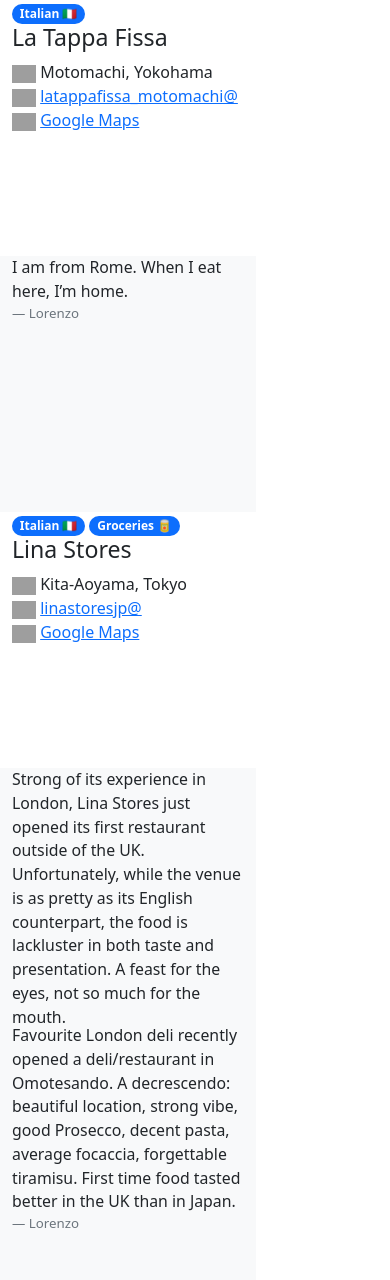
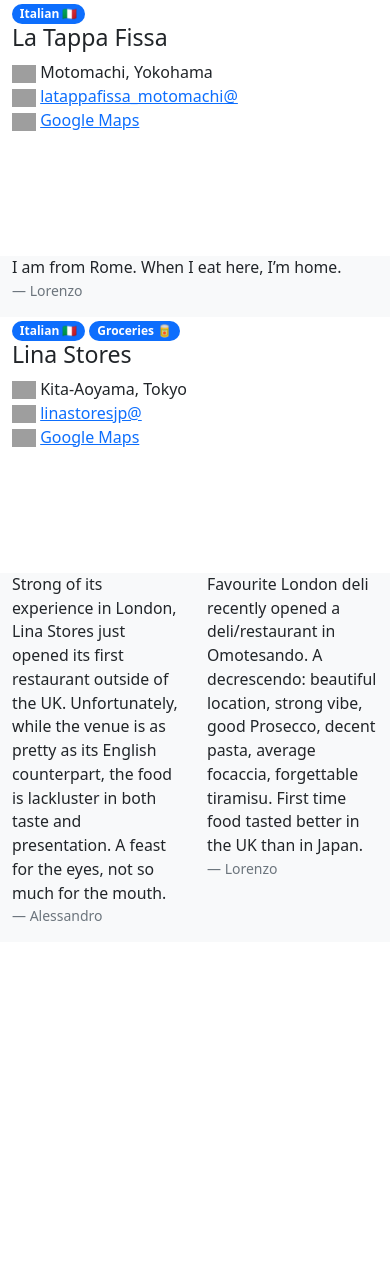
Before and after one commit to alessandrosp/shingiron, a Jekyll site: the page built from docs/index.html, in a window 390 px wide. Built offline with Jekyll 4.4.1, drawn with Linux system fonts in a browser that asks for light colours; nearby versions of some CDN libraries; comment, search, counter and statistics services are not loaded; after the commit the page ends 942 px from its top, so only the background shows below that; grey boxes are pictures that could not be loaded.

Commit message:
Update style.css

```diff
--- a/docs/assets/css/style.css
+++ b/docs/assets/css/style.css
@@ -16,7 +16,6 @@
 }
 
 .place-review {
-  font-size: 95%;
   height: 256px;
   -ms-flex: 0 0 256px;
       flex: 0 0 256px;
@@ -46,13 +45,6 @@
 @media only screen and (max-width: 992px) {
   .place-review-mobile {
     background-color: #f8f9fa;
-    font-size: 95%;
-    height: 256px;
-    -ms-flex: 0 0 256px;
-        flex: 0 0 256px;
-    position: relative;
-    display: flex !important;
-    justify-content: center;
     text-align: left !important;
   }
 }
```
